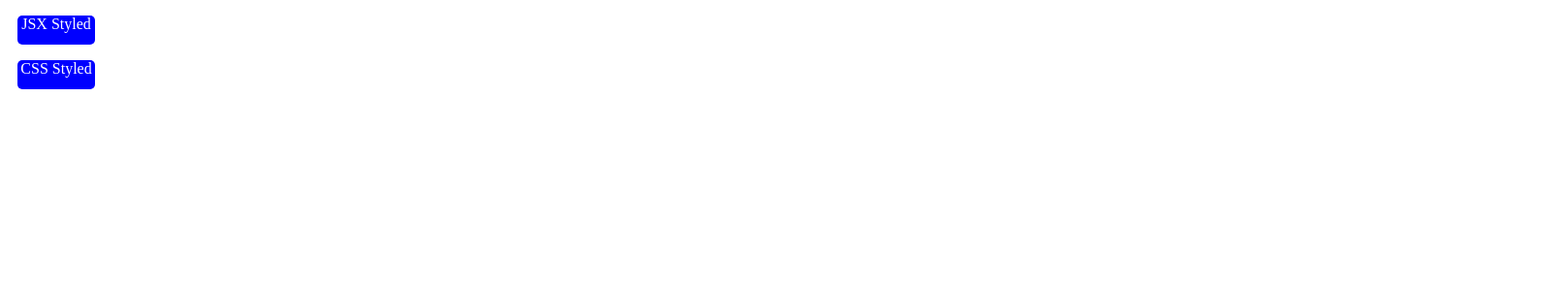
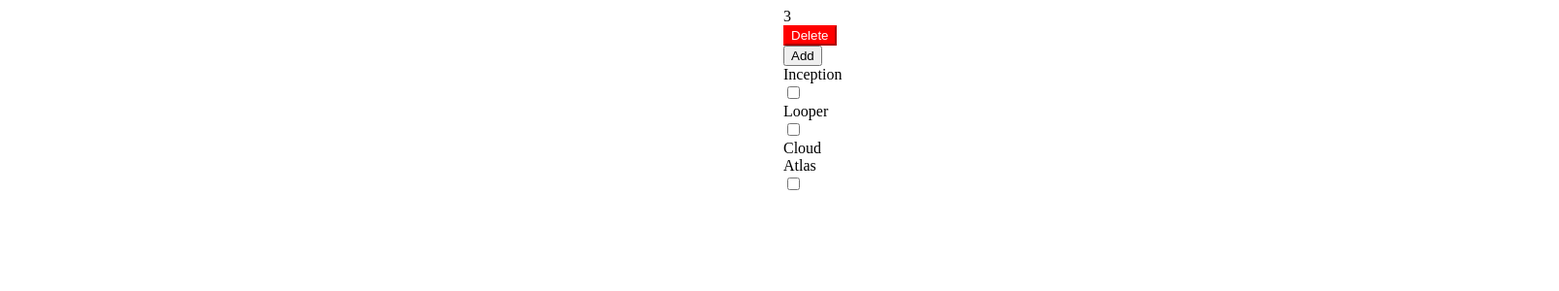
Before and after one commit to kristina-kolosek/react-tutorial, a React (Create React App) app: page / in a window 1280 px wide. Shown: the top 300 px of the page at 97% size, 1608 px wide, since content can reach past the window. Built offline with nearby package versions, Linux system fonts and the light colour scheme.

Commit message:
implemented todo form

```diff
--- a/src/App.js
+++ b/src/App.js
@@ -1,10 +1,10 @@
 import React from 'react';
 
-import Component from './components/p2/Styling/Styling';
+import TodoComponent from './components/todo/TodoComponent/TodoComponent';
 
 function App() {
   return (
-    <Component />
+    <TodoComponent />
   );
 }
 
--- /dev/null
+++ b/src/components/todo/CheckComponent/CheckComponent.css
@@ -0,0 +1,6 @@
+.check {
+
+}
+.disabled {
+	outline: 1px solid yellow
+}
--- /dev/null
+++ b/src/components/todo/CheckComponent/CheckComponent.js
@@ -0,0 +1,9 @@
+import React from 'react';
+import './CheckComponent.css';
+function CheckComponent(props) {
+	return (
+			<input type="checkbox" checked={props.checked} onChange={props.handleClick} title={props.name} className={props.className}/>
+		)
+}
+
+export default CheckComponent;
--- /dev/null
+++ b/src/components/todo/DeleteComponent/DeleteComponent.css
@@ -0,0 +1,5 @@
+.delete-button {
+	background-color: red;
+	color: white;
+	border-color: red;
+}
--- /dev/null
+++ b/src/components/todo/DeleteComponent/DeleteComponent.js
@@ -0,0 +1,10 @@
+import React from 'react';
+import './DeleteComponent.css'
+
+function DeleteComponent(props) {
+	return (
+		<button onClick={props.handleClick} className={props.className}>{props.name}</button>
+	)
+}
+
+export default DeleteComponent;
--- /dev/null
+++ b/src/components/todo/TodoComponent/TodoComponent.css
@@ -0,0 +1,8 @@
+.todo-component {
+	padding: 0 50rem;
+}
+
+
+.counter {
+	width: 100%;
+}
--- /dev/null
+++ b/src/components/todo/TodoComponent/TodoComponent.js
@@ -0,0 +1,120 @@
+import React, { Component } from 'react';
+import CheckComponent from '../CheckComponent/CheckComponent'
+import '../CheckComponent/CheckComponent.css'
+import './TodoComponent.css'
+import DeleteComponent from '../DeleteComponent/DeleteComponent'
+
+class TodoComponent extends Component {
+	constructor() {
+		super();
+		this.state = {
+			todos: [
+				  {
+				    label: 'Inception',
+				    checked: false,
+				    className: 'check'
+				  },
+				  {
+				    label: 'Looper',
+				    checked: false,
+				    className: 'check'
+				  },
+				  {
+				    label: 'Cloud Atlas',
+				    checked: false,
+				    className: 'check'
+				  },
+				],
+			counter: 0,
+		};
+	}
+
+	handleClick = (index) => (event) => {
+    this.setState((prevState) => {
+			const todos = prevState.todos;
+			let counter = prevState.counter;
+			let className = prevState.className
+			if(!todos[index].checked) {
+				counter = prevState.counter + 1;
+				todos[index].className = "disabled"
+			}
+			todos[index].checked = true;
+			return {
+			 	 todos: todos,
+			 	 counter: counter,
+			 	 className: className
+			}
+    })
+	}
+
+	handleClickDelete = () => {
+		this.setState((prevState) => {
+			let todos = prevState.todos.filter((item) => {
+				return !item.checked;
+			});
+
+			// BAD WAY!!
+			// for(let i = 0; i < todos.length; i++) {
+			// 	if(todos[i].checked) {
+			// 		todos.splice(i, 1);
+			// 		i--;
+			// 		counter = 0;
+			// 	}
+			// }
+
+			return {
+			 	 todos: todos,
+			 	 counter: 0,
+			}
+    })
+	}
+
+	handleClickAdd = () => {
+    var todo = prompt("Please enter a todo:", "Be happy");
+		this.setState((prevState) => {
+			const todos = prevState.todos;
+			let counter = prevState.counter;
+			let className = prevState.className
+			let todonew = {
+				label: todo,
+				checked: false,
+				class: 'check'
+			}
+			todos.push(todonew);
+			return {
+			 	 todos: todos,
+			 	 counter: counter,
+			 	 className: className
+			}
+    })
+	}
+
+
+	renderTodos = () => {
+		return this.state.todos.map((item, index) => (
+				<div key={`todo_${index}`}>
+					{ item.label }
+					<CheckComponent checked={item.checked} handleClick = {this.handleClick(index)} className={item.className} />
+				</div>
+			))
+	}
+
+	renderAll = () => {
+		return (
+				<div className="todo-component">
+					<div class="counter">{this.state.todos.length - this.state.counter} </div>
+					<DeleteComponent handleClick={this.handleClickDelete} name="Delete" className="delete-button"/>
+					<DeleteComponent handleClick={this.handleClickAdd} name="Add" />
+					{this.renderTodos()}
+				</div>
+			)
+	}
+
+	render() {
+		return (
+				this.renderAll()
+			)
+	}
+}
+
+export default TodoComponent;
```
Also changed, not shown: src/components/InputComponent/InputComponent.js (added, +11 -0 lines).
